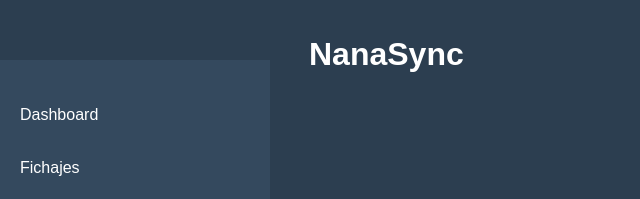
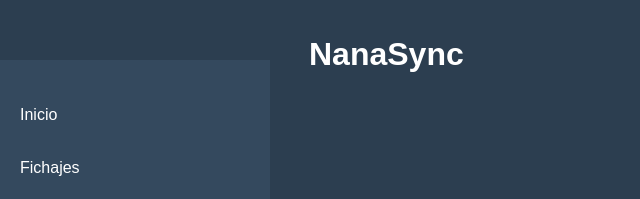
Before and after one commit to StickersHUB1/NanaSync, a plain HTML site: page index.html in a window 1280 px wide. Shown: the top 199 px of the page, 0-640 px from the left. Drawn offline with Linux system fonts and the light colour scheme.

Commit message:
Update index.html

```diff
--- a/index.html
+++ b/index.html
@@ -12,7 +12,7 @@
   </header>
   <div class="sidebar">
     <ul>
-      <li><a href="dashboard">Dashboard</a></li>
+      <li><a href="inicio">Inicio</a></li> <!-- Renombrado de Dashboard a Inicio -->
       <li><a href="fichaje">Fichajes</a></li>
       <li><a href="insight_track">Insight Track</a></li>
     </ul>
```
